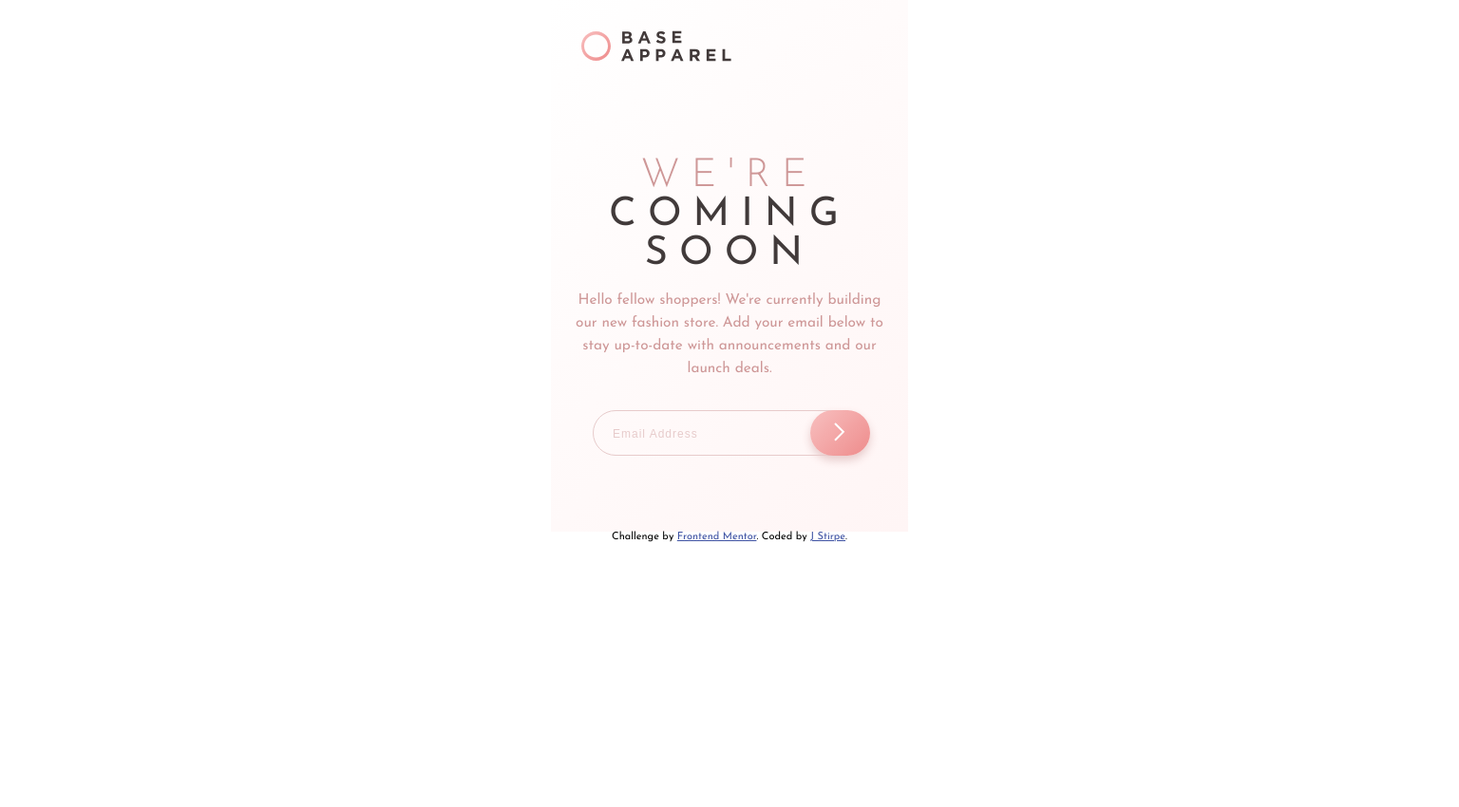
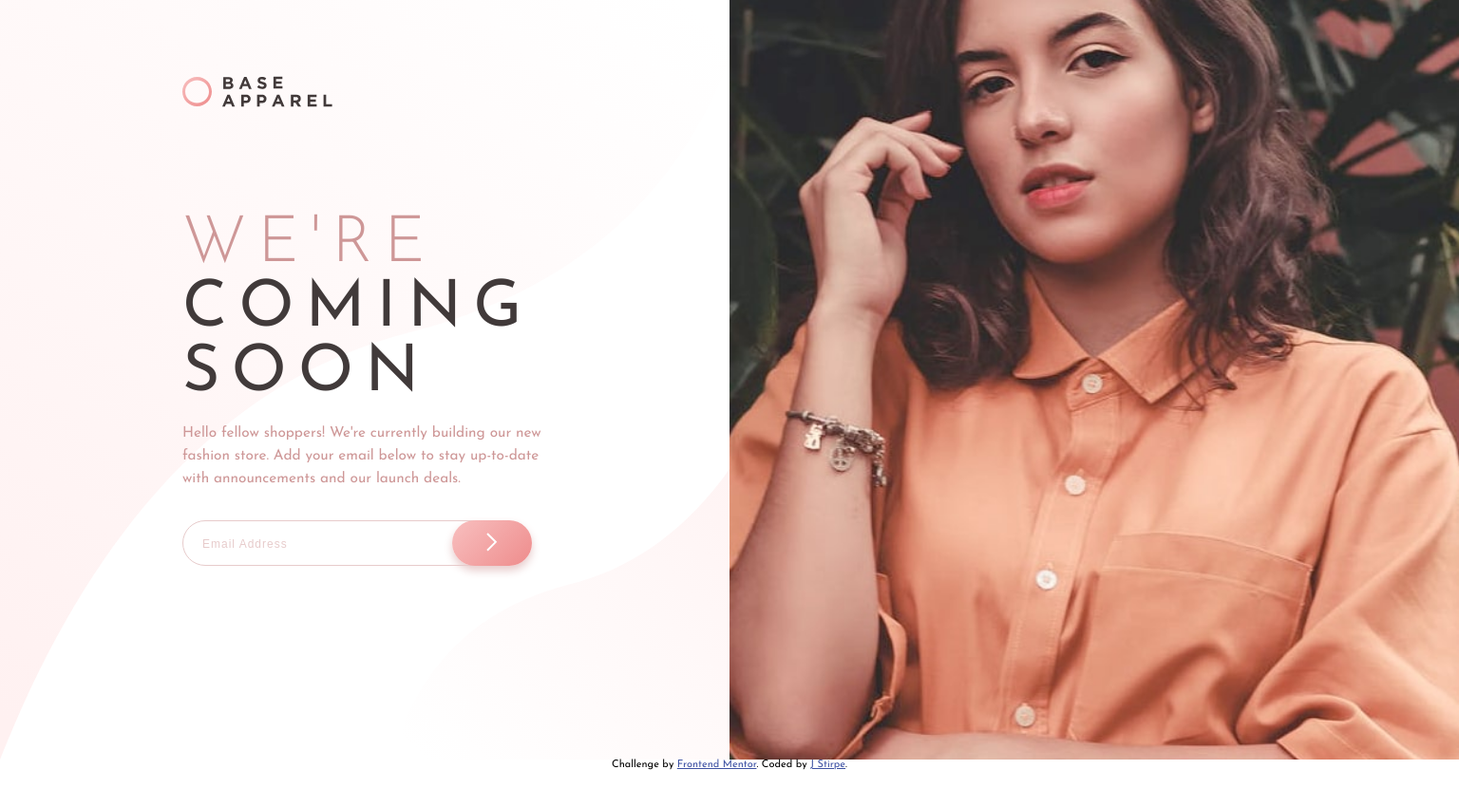
Before and after one commit to jennstirpe/coming-soon-page, a plain HTML site: page index.html in a window 1536 px wide. Shown: the whole page at 95% size. Before the commit the page ends 800 px from the top, so only its background shows below. Drawn offline with Linux system fonts and the light colour scheme.

Commit message:
Added styles for desktop view and active states

```diff
--- a/index.html
+++ b/index.html
@@ -15,20 +15,22 @@
 </head>
 <body>
 
+
+
   <main>
 
-    <div class="header">
-      <img src="images/logo.svg" alt="Base Apparel">
+    <div class="desktop-banner">
+
     </div>
 
-    <div class="banner">
-      <div id="banner-mobile">
-        <img src="images/hero-mobile.jpg" alt="banner">
-      </div>
-      <div id="banner-desktop">
-        <img src="images/hero-desktop.jpg" alt="banner">
-      </div>
+    <div class="header">
+      <img id="logo" src="images/logo.svg" alt="Base Apparel">
+      <img id="banner-img-mobile" src="images/hero-mobile.jpg" alt="banner">
     </div>
+
+
+
+
 
     <section class="card">
       <h1><span>We're</span> coming soon</h1>
--- a/scss/style.scss
+++ b/scss/style.scss
@@ -33,14 +33,13 @@ main {
     text-align: center;
     background: linear-gradient(135deg, hsl(0, 0%, 100%), hsl(0, 100%, 98%));
 
-
     .header {
         text-align: left;
-        padding: 2rem;
-    }
 
-    #banner-desktop {
-        display: none;
+        #logo {
+            padding: 2rem;
+        }
+
     }
 
     .card {
@@ -83,6 +82,11 @@ main {
                     font-size: .75rem;
                     letter-spacing: 1px;
                 }
+
+                &:focus {
+                    outline: none;
+                    border: 1px solid hsl(0, 36%, 50%);
+                }
             }
 
             #submit {
@@ -96,10 +100,11 @@ main {
                 border-radius: 1.75rem;
                 box-shadow: 0px 5px 10px hsl(0, 36%, 85%);
 
-                &:hover {
-                    cursor: pointer;
-                    background: hsl(0, 100%, 90%);
+                &:focus {
+                    outline: none;
+                    border: 1px solid hsl(0, 36%, 50%);
                 }
+
             }
         }
     }
@@ -113,13 +118,75 @@ main {
 
 @media only screen and (min-width: 1440px) {
 
-    #banner-mobile {
-        display: none;
+    main {
+        height: 100vh;
+        width: 100vw;
+        display: grid;
+        grid-template-columns: 1fr 1fr;
+        grid-template-rows: 20% 80%;
+        background-image: url("../images/bg-pattern-desktop.svg");
+        background-size: contain;
+        background-repeat: no-repeat;
+
+        #banner-img-mobile {
+            display: none;
+        }
+
+        .desktop-banner {
+            grid-column: 2;
+            grid-row: span 2;
+            background-image: url("../images/hero-desktop.jpg");
+            background-size: cover;
+            background-repeat: no-repeat;
+            background-position: center;
+        }
+
+         .header {
+             grid-column: 1;
+             grid-row: 1;
+             display: flex;
+             justify-content: flex-start;
+             align-items: center;
+             padding-left: 6rem;
+             width: 40rem;
+             height: 12rem;
+             margin: 0 auto;
+         }
+
+         .card {
+             grid-column: 1;
+             grid-row: 2;
+             text-align: left;
+             padding: 3rem 8rem;
+             width: 40rem;
+             height: 50rem;
+             margin: 0 auto;
+
+            h1 {
+                font-size: 4.25rem;
+            }
+
+
+            form {
+
+                #email {
+                    width: 22rem;
+                }
+
+                #submit {
+                    padding: 0 2.25rem;
+
+                    &:hover {
+                        cursor: pointer;
+                        background:hsl(0, 100%, 90%);
+                        box-shadow: 0px 8px 15px hsl(0, 36%, 80%);
+                    }
+                }
+            }
+         }
     }
 
-    #banner-desktop {
-        display: block;
-    }
+
 }
 
 
```
Also changed, not shown: css/style.css.
